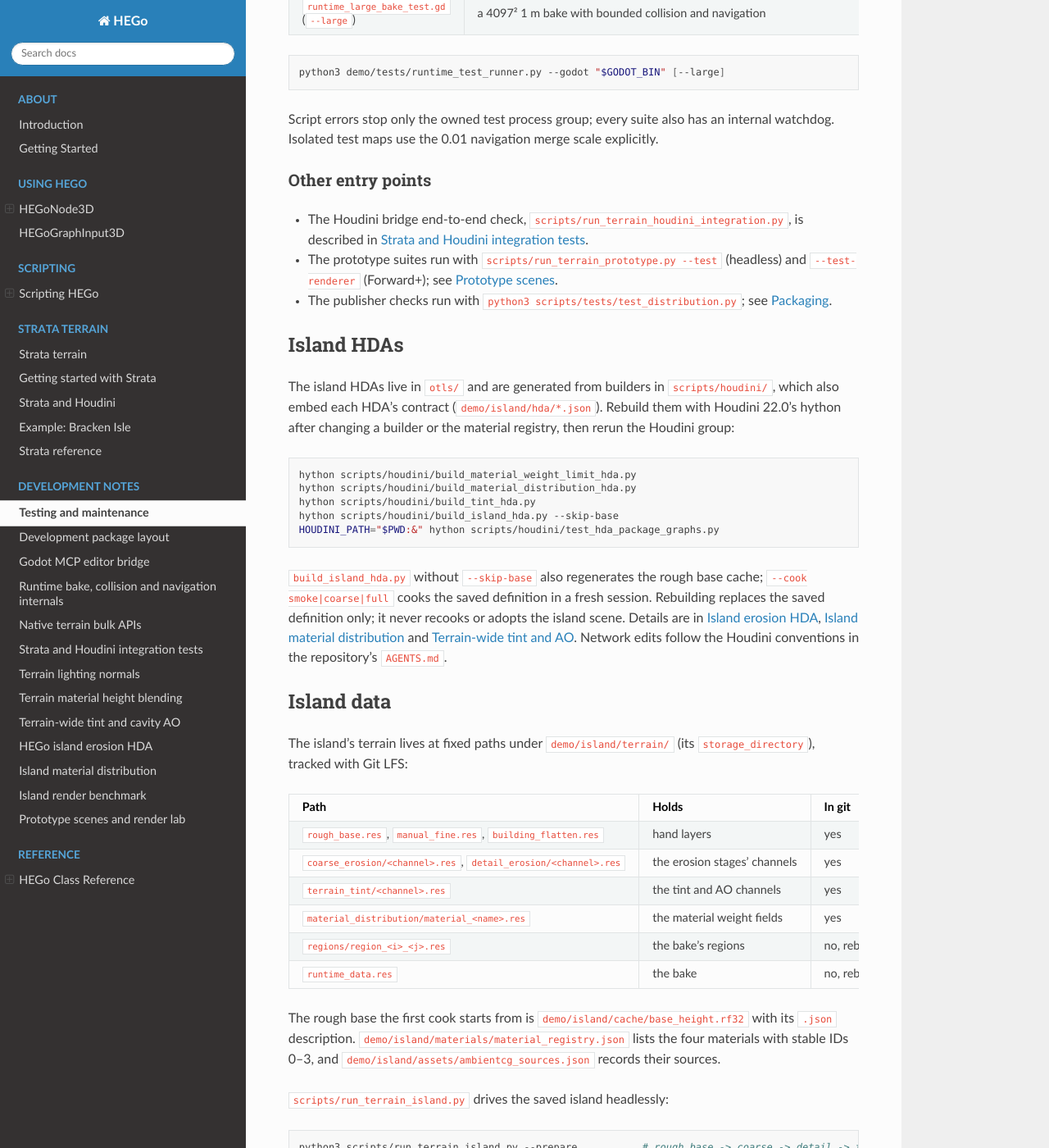
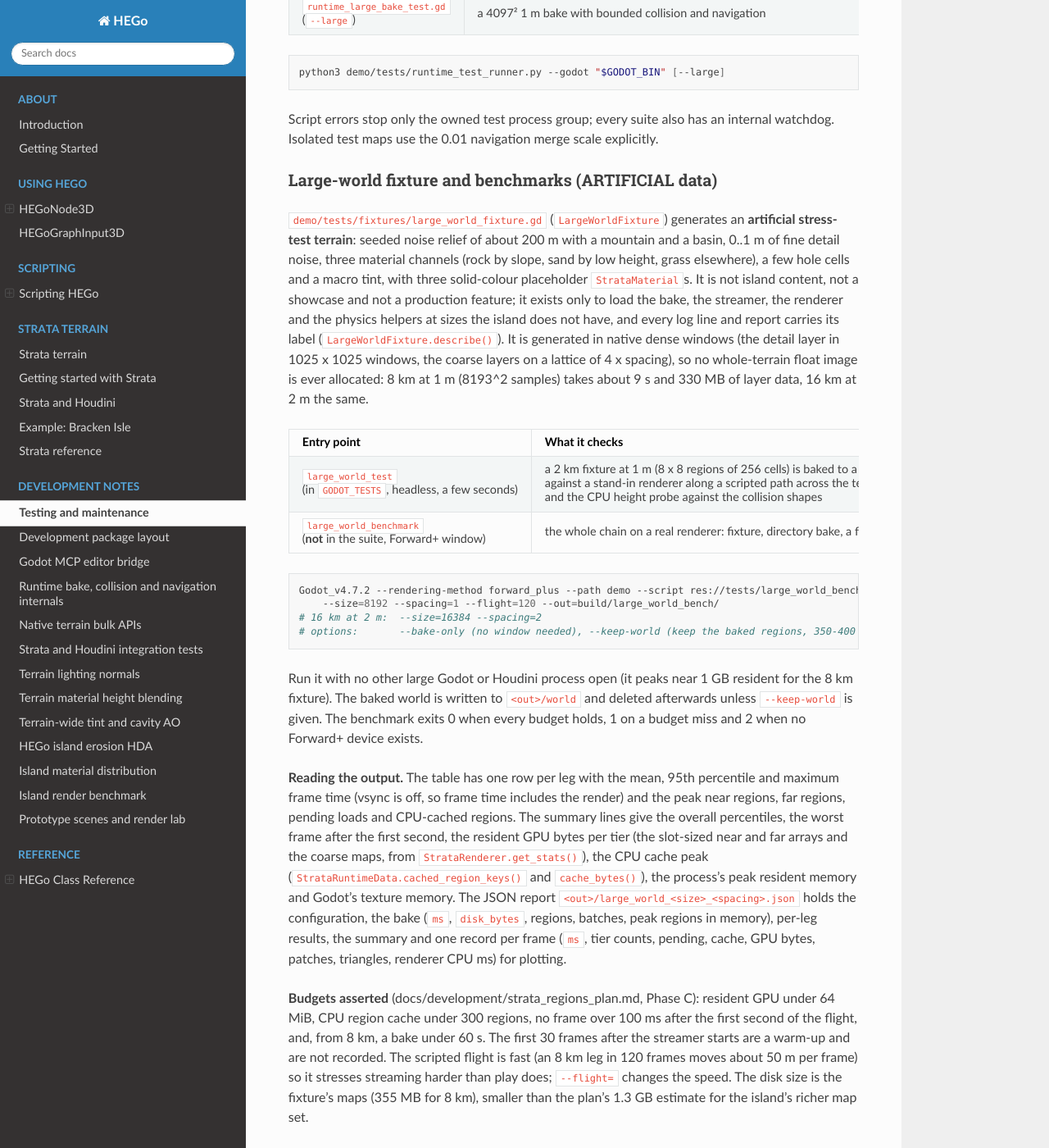
Before and after one commit to peterprickarz/hego, a Sphinx documentation site: the page built from docs/development/testing.md, in a window 1280 px wide and 1400 px high, scrolled down 2416 px. Shown: the whole window at 82% size. Built offline with Sphinx 7.4.7 and the Read the Docs theme 3.1.0, drawn with Linux system fonts in a browser that asks for light colours.

Commit message:
Add the artificial large-world fixture, suite test and benchmarks
LargeWorldFixture builds a labelled procedural terrain at any size and spacing
(8 km at 1 m in about 9 s). large_world_test bakes a 2 km terrain to a region
directory and drives the streamer, collision and navigation along a scripted
path; large_world_benchmark flies a camera over an 8 km or 16 km bake in a
Forward+ window and asserts the plan's budgets. Measured: 8 km at 1 m bakes in
7.7 s to 355 MB, streams within 51 MiB of GPU memory and never exceeds 24 ms
per frame.

Co-Authored-By: Claude Fable 5.1 <noreply@anthropic.com>

````diff
--- a/docs/development/testing.md
+++ b/docs/development/testing.md
@@ -94,6 +94,55 @@ python3 demo/tests/runtime_test_runner.py --godot "$GODOT_BIN" [--large]
 Script errors stop only the owned test process group; every suite also has an internal
 watchdog. Isolated test maps use the 0.01 navigation merge scale explicitly.
 
+### Large-world fixture and benchmarks (ARTIFICIAL data)
+
+`demo/tests/fixtures/large_world_fixture.gd` (`LargeWorldFixture`) generates an **artificial
+stress-test terrain**: seeded noise relief of about 200 m with a mountain and a basin, 0..1 m of
+fine detail noise, three material channels (rock by slope, sand by low height, grass elsewhere),
+a few hole cells and a macro tint, with three solid-colour placeholder `StrataMaterial`s. It is
+not island content, not a showcase and not a production feature; it exists only to load the
+bake, the streamer, the renderer and the physics helpers at sizes the island does not have, and
+every log line and report carries its label (`LargeWorldFixture.describe()`). It is generated in
+native dense windows (the detail layer in 1025 x 1025 windows, the coarse layers on a lattice of
+4 x spacing), so no whole-terrain float image is ever allocated: 8 km at 1 m (8193^2 samples)
+takes about 9 s and 330 MB of layer data, 16 km at 2 m the same.
+
+| Entry point | What it checks | Run |
+| --- | --- | --- |
+| `large_world_test` (in `GODOT_TESTS`, headless, a few seconds) | a 2 km fixture at 1 m (8 x 8 regions of 256 cells) is baked to a directory, reloaded from its manifest, and streamed by the real `StrataRegionStreamer` against a stand-in renderer along a scripted path across the terrain: slot caps, bounded pending loads, the region under the camera is near, far regions hold the far level, the CPU cache holds exactly the bound regions, the GPU bytes the tier layout implies stay under 64 MiB; then `StrataCollision.prepare_around`, a `StrataNavigation.bake_region` and the CPU height probe against the collision shapes | `--headless --path demo --script res://tests/large_world_test.gd` |
+| `large_world_benchmark` (**not** in the suite, Forward+ window) | the whole chain on a real renderer: fixture, directory bake, a fresh manifest, `StrataRenderer` + `StrataRegionStreamer` + camera flying corner > centre > opposite corner > descent > low pass over the centre | see below |
+
+```sh
+Godot_v4.7.2 --rendering-method forward_plus --path demo --script res://tests/large_world_benchmark.gd -- \
+    --size=8192 --spacing=1 --flight=120 --out=build/large_world_bench/
+# 16 km at 2 m:  --size=16384 --spacing=2
+# options:       --bake-only (no window needed), --keep-world (keep the baked regions, 350-400 MB)
+```
+
+Run it with no other large Godot or Houdini process open (it peaks near 1 GB resident for the
+8 km fixture). The baked world is written to `<out>/world` and deleted afterwards unless
+`--keep-world` is given. The benchmark exits 0 when every budget holds, 1 on a budget miss and 2
+when no Forward+ device exists.
+
+**Reading the output.** The table has one row per leg with the mean, 95th percentile and maximum
+frame time (vsync is off, so frame time includes the render) and the peak near regions, far
+regions, pending loads and CPU-cached regions. The summary lines give the overall percentiles,
+the worst frame after the first second, the resident GPU bytes per tier (the slot-sized near and
+far arrays and the coarse maps, from `StrataRenderer.get_stats()`), the CPU cache peak
+(`StrataRuntimeData.cached_region_keys()` and `cache_bytes()`), the process's peak resident memory
+and Godot's texture memory. The JSON report `<out>/large_world_<size>_<spacing>.json` holds the
+configuration, the bake (`ms`, `disk_bytes`, regions, batches, peak regions in memory), per-leg
+results, the summary and one record per frame (`ms`, tier counts, pending, cache, GPU bytes,
+patches, triangles, renderer CPU ms) for plotting.
+
+**Budgets asserted** (docs/development/strata_regions_plan.md, Phase C): resident GPU under
+64 MiB, CPU region cache under 300 regions, no frame over 100 ms after the first second of the
+flight, and, from 8 km, a bake under 60 s. The first 30 frames after the streamer starts are a
+warm-up and are not recorded. The scripted flight is fast (an 8 km leg in 120 frames moves about
+50 m per frame) so it stresses streaming harder than play does; `--flight=` changes the speed.
+The disk size is the fixture's maps (355 MB for 8 km), smaller than the plan's 1.3 GB estimate
+for the island's richer map set.
+
 ### Other entry points
 
 - The Houdini bridge end-to-end check, `scripts/run_terrain_houdini_integration.py`, is
````
Also changed, not shown: 4 other files.
